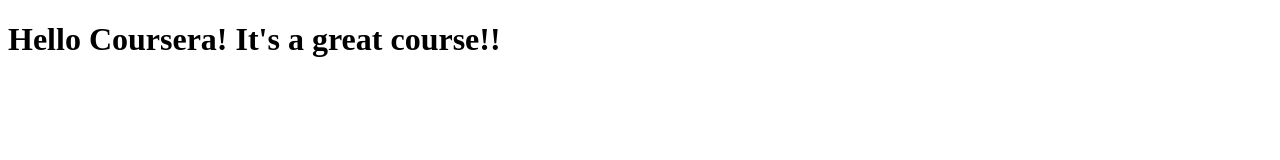
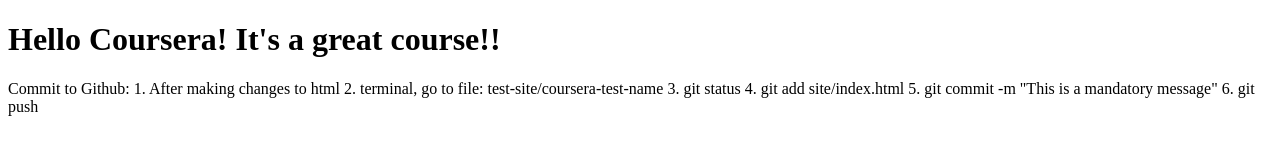
Before and after one commit to jonathanhahka/coursera-test, a plain HTML site: page site/index.html in a window 1280 px wide. Drawn offline with Linux system fonts and the light colour scheme.

Commit message:
Add a paragraph.

```diff
--- a/site/index.html
+++ b/site/index.html
@@ -7,5 +7,14 @@
 </head>
 <body>
 <h1>Hello Coursera! It's a great course!!</h1>
+
+<p>Commit to Github:
+1. After making changes to html
+2. terminal, go to file: test-site/coursera-test-name
+3. git status
+4. git add site/index.html
+5. git commit -m "This is a mandatory message"
+6. git push</p>
+
 </body>
 </html>
```
